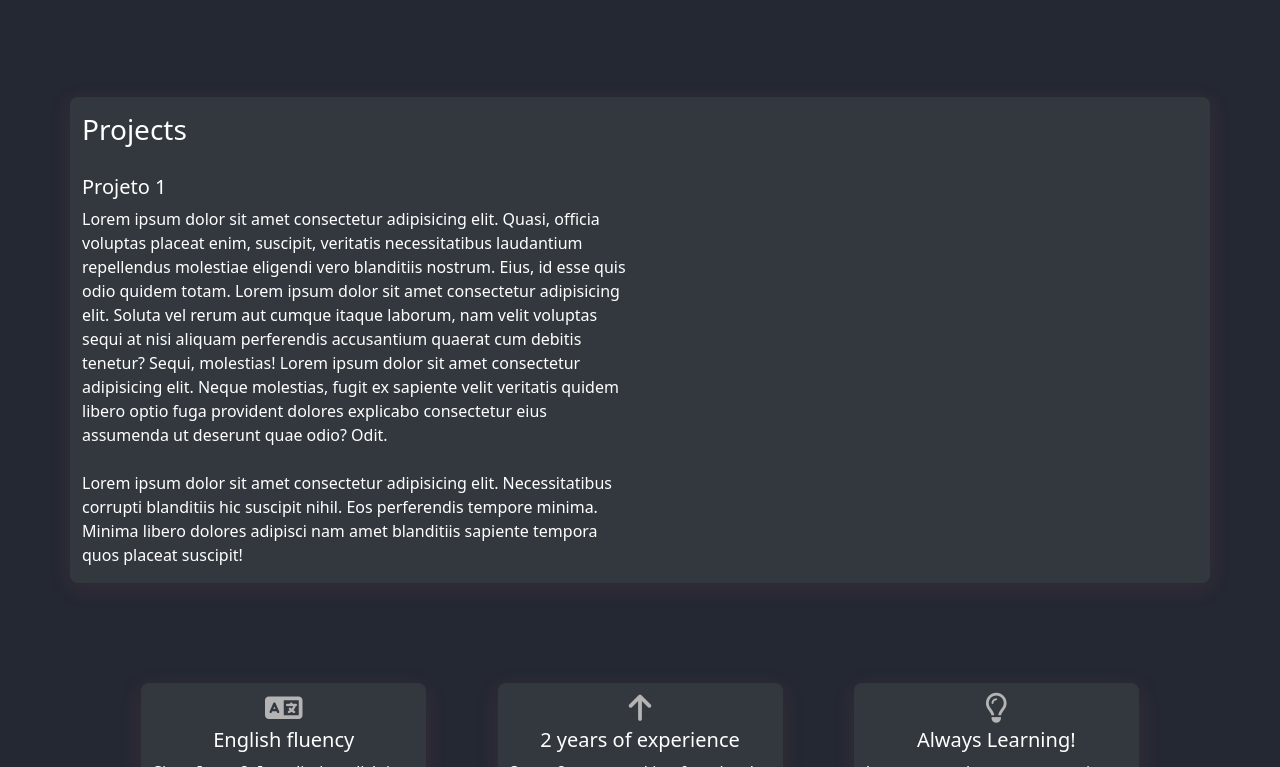
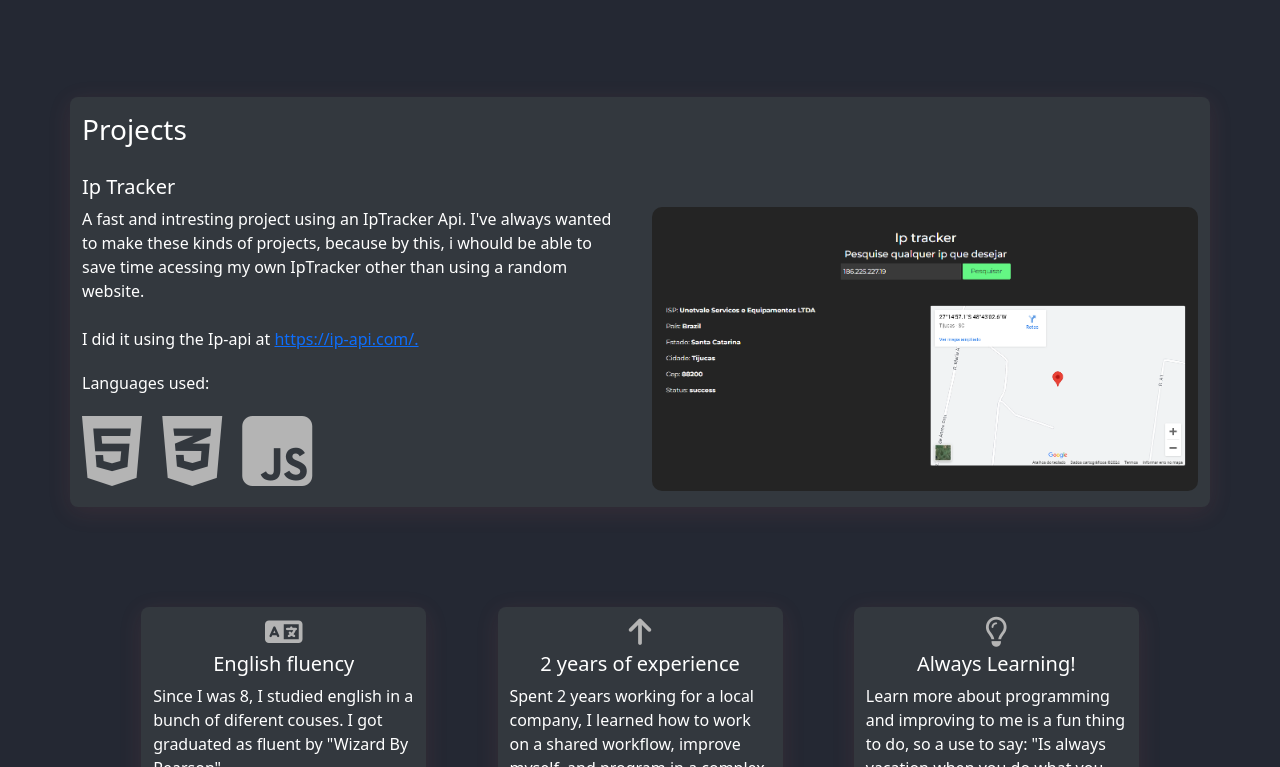
Before and after one commit to Jo4ovieira/portfolio, a plain HTML site: page index.html in a window 1280 px wide. Shown: the part 583-1350 px from the top of the page. Drawn offline with nearby package versions, Linux system fonts and the light colour scheme; a script that the page names is missing.

Commit message:
New project

```diff
--- a/css/index.css
+++ b/css/index.css
@@ -199,3 +199,17 @@ display: flex;
 flex-direction: row;
 justify-content: end;
 }
+.img {
+    width: 100%;
+    border-radius: 10px;
+}
+.proj {
+    display: flex;
+    flex-direction: column;
+}
+.p-icons {
+    margin-top: auto;
+}
+.al {
+    margin-right: 16px;
+}
--- a/index.html
+++ b/index.html
@@ -36,26 +36,32 @@
                     </div>
                 </div>
                 <div class="col-lg-12 col-md-12 col-sm-12 col-xl-12 col-12 text-center icons">
-                    <i class="s-icons fa fa-html5" id="i1"></i>
-                    <i class="s-icons fa-brands fa-css3-alt" id="i2"></i>
-                    <i class="s-icons fa-brands fa-square-js" id="i3"></i>
-                    <i class="s-icons fa-brands fa-php" id="i4"></i>
-                    <i class="s-icons fa-brands fa-laravel" id="i5"></i>
-                    <i class="s-icons fa fa-github" id="i6"></i>
-                    <i class="s-icons fa fa-database" id="i7"></i>
+                    <i class="s-icons fa fa-html5"></i>
+                    <i class="s-icons fa-brands fa-css3-alt"></i>
+                    <i class="s-icons fa-brands fa-square-js"></i>
+                    <i class="s-icons fa-brands fa-php"></i>
+                    <i class="s-icons fa-brands fa-laravel"></i>
+                    <i class="s-icons fa fa-github"></i>
+                    <i class="s-icons fa fa-database"></i>
                 </div>
                 <div id="projects" class="col-lg-12 col-md-12 col-sm-12 col-xl-12 col-12 projects">
                     <h3 class="title">Projects</h3>
-                    <h5>Projeto 1</h5>
+                    <h5>Ip Tracker</h5>
                     <div class="row">
-                        <div class="col-lg-6 col-md-6 col-sm-6 col-xl-6 col-6" id="proj">
-                            Lorem ipsum dolor sit amet consectetur adipisicing elit. Quasi, officia voluptas placeat enim, suscipit, veritatis necessitatibus laudantium repellendus molestiae eligendi vero blanditiis nostrum. Eius, id esse quis odio quidem totam.
-                            Lorem ipsum dolor sit amet consectetur adipisicing elit. Soluta vel rerum aut cumque itaque laborum, nam velit voluptas sequi at nisi aliquam perferendis accusantium quaerat cum debitis tenetur? Sequi, molestias!
-                            Lorem ipsum dolor sit amet consectetur adipisicing elit. Neque molestias, fugit ex sapiente velit veritatis quidem libero optio fuga provident dolores explicabo consectetur eius assumenda ut deserunt quae odio? Odit.<br><br>
-                            Lorem ipsum dolor sit amet consectetur adipisicing elit. Necessitatibus corrupti blanditiis hic suscipit nihil. Eos perferendis tempore minima. Minima libero dolores adipisci nam amet blanditiis sapiente tempora quos placeat suscipit!
+                        <div class="col-lg-6 col-md-12 col-sm-12 col-xl-6 col-12 position-relative proj">
+                            A fast and intresting project using an IpTracker Api. I've always wanted to make these kinds of projects, because by this, i whould be able to save time acessing my own IpTracker other than using a random website. <br><br>
+                            <div>
+                                I did it using the Ip-api at <a href="https://ip-api.com/." target="_blank">https://ip-api.com/.</a>
+                            </div>
+                            <div class="p-icons">
+                                <p>Languages used:</p>
+                                <i class="s-icons al fa fa-html5"></i>
+                                <i class="s-icons al fa-brands fa-css3-alt"></i>
+                                <i class="s-icons fa-brands fa-square-js"></i>
+                            </div>
                         </div>
-                        <div class="col-lg-6 col-md-6 col-sm-6 col-xl-6 col-6 text-end">
-                            <img src="img/asla.png" alt="">
+                        <div class="col-lg-6 col-md-12 col-sm-12 col-xl-6 col-12 text-end">
+                            <img class="img" src="img/ipT.png" alt="">
                         </div>
                     </div>
                 </div>
```
Also changed, not shown: img/ipT.png (added).
